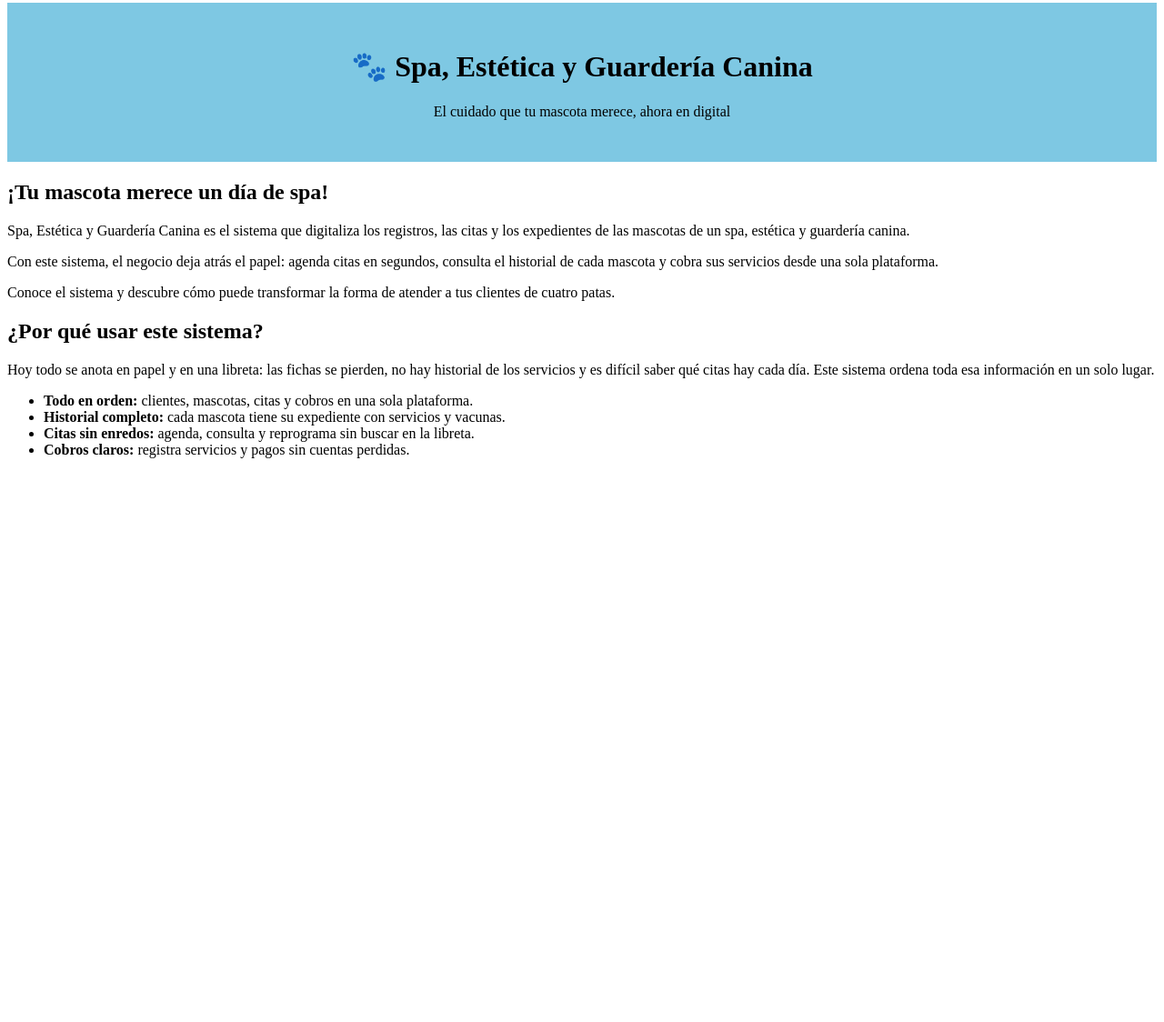
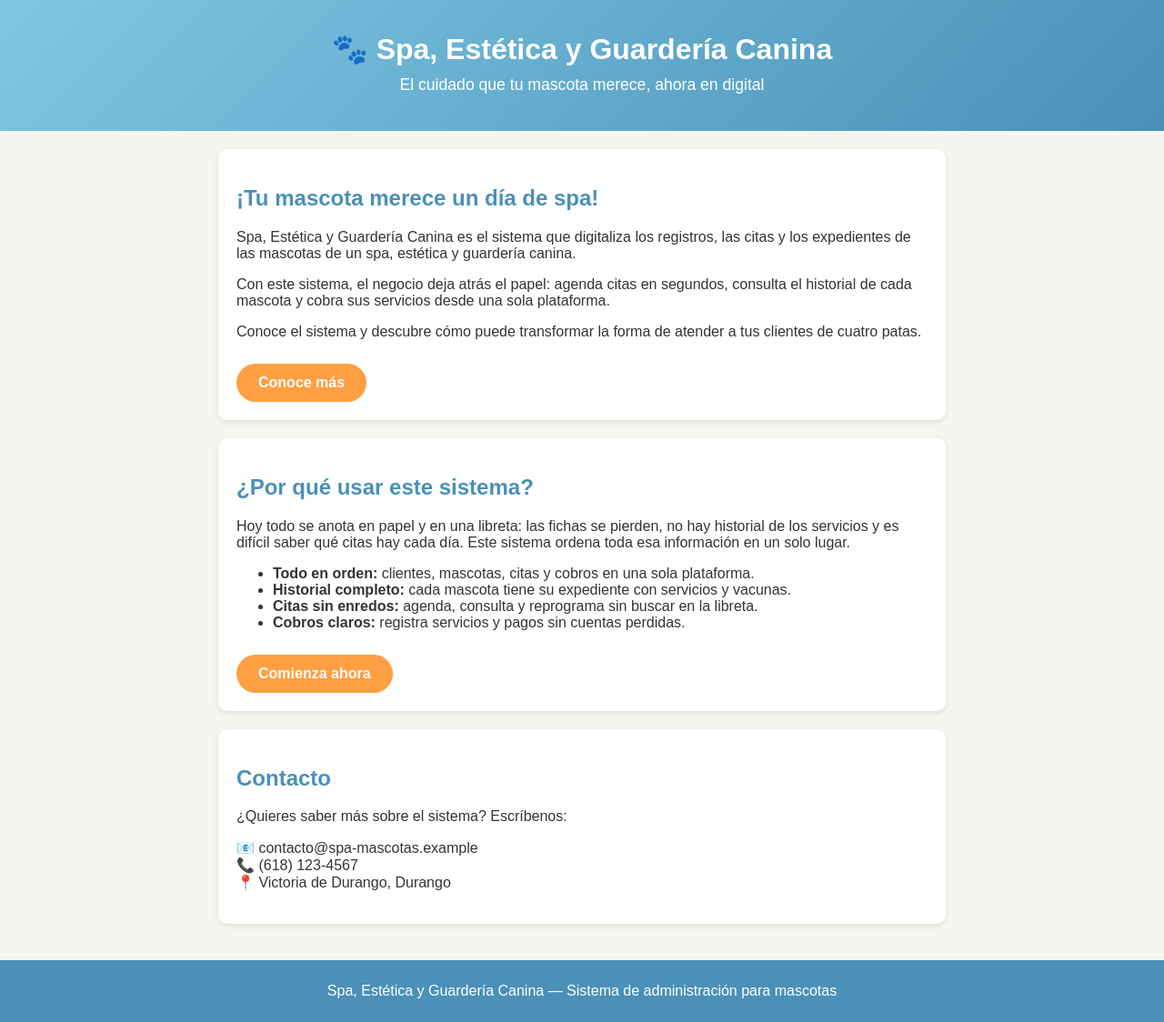
Before and after one commit to Rappu10/SpaEsteticaGuarderiaCanina, a plain HTML site: page src/index.html in a window 1280 px wide. Shown: the part 5-1129 px from the top of the page at 91% size. Before the commit the page ends 800 px from the top, so only its background shows below. Drawn offline with Linux system fonts and the light colour scheme.

Commit message:
Mejorar diseno final de la pagina

```diff
--- a/src/index.html
+++ b/src/index.html
@@ -2,19 +2,37 @@
 <html lang="es">
 <head>
   <meta charset="UTF-8">
+  <meta name="viewport" content="width=device-width, initial-scale=1.0">
   <title>Spa, Estética y Guardería Canina</title>
+  <style>
+    body { font-family: Arial, sans-serif; margin: 0; color: #333; background: #f7f5f0; }
+    header { background: linear-gradient(135deg, #7ec8e3, #4a90b8); color: white; padding: 40px 20px; text-align: center; }
+    header h1 { margin: 0; font-size: 2em; }
+    header p { margin: 10px 0 0; font-size: 1.1em; }
+    main { max-width: 800px; margin: 0 auto; padding: 20px; }
+    section { background: white; border-radius: 10px; padding: 20px; margin-bottom: 20px; box-shadow: 0 2px 6px rgba(0,0,0,0.1); }
+    h2 { color: #4a90b8; }
+    .boton { display: inline-block; background: #ff9f43; color: white; padding: 12px 24px; border-radius: 25px; text-decoration: none; font-weight: bold; margin-top: 10px; }
+    footer { background: #4a90b8; color: white; text-align: center; padding: 20px; }
+    footer p { margin: 5px 0; }
+  </style>
 </head>
 <body>
-  <div style="background:#7ec8e3;padding:30px;text-align:center;">
+  <header>
     <h1>🐾 Spa, Estética y Guardería Canina</h1>
     <p>El cuidado que tu mascota merece, ahora en digital</p>
-  </div>
+  </header>
 
+  <main>
+    <section>
       <h2>¡Tu mascota merece un día de spa!</h2>
       <p>Spa, Estética y Guardería Canina es el sistema que digitaliza los registros, las citas y los expedientes de las mascotas de un spa, estética y guardería canina.</p>
       <p>Con este sistema, el negocio deja atrás el papel: agenda citas en segundos, consulta el historial de cada mascota y cobra sus servicios desde una sola plataforma.</p>
       <p>Conoce el sistema y descubre cómo puede transformar la forma de atender a tus clientes de cuatro patas.</p>
+      <a class="boton" href="#">Conoce más</a>
+    </section>
 
+    <section>
       <h2>¿Por qué usar este sistema?</h2>
       <p>Hoy todo se anota en papel y en una libreta: las fichas se pierden, no hay historial de los servicios y es difícil saber qué citas hay cada día. Este sistema ordena toda esa información en un solo lugar.</p>
       <ul>
@@ -23,5 +41,18 @@
         <li><strong>Citas sin enredos:</strong> agenda, consulta y reprograma sin buscar en la libreta.</li>
         <li><strong>Cobros claros:</strong> registra servicios y pagos sin cuentas perdidas.</li>
       </ul>
+      <a class="boton" href="#">Comienza ahora</a>
+    </section>
+
+    <section>
+      <h2>Contacto</h2>
+      <p>¿Quieres saber más sobre el sistema? Escríbenos:</p>
+      <p>📧 contacto@spa-mascotas.example<br>📞 (618) 123-4567<br>📍 Victoria de Durango, Durango</p>
+    </section>
+  </main>
+
+  <footer>
+    <p>Spa, Estética y Guardería Canina — Sistema de administración para mascotas</p>
+  </footer>
 </body>
 </html>
```
Lines whose indentation alone changed are shown as unchanged.
